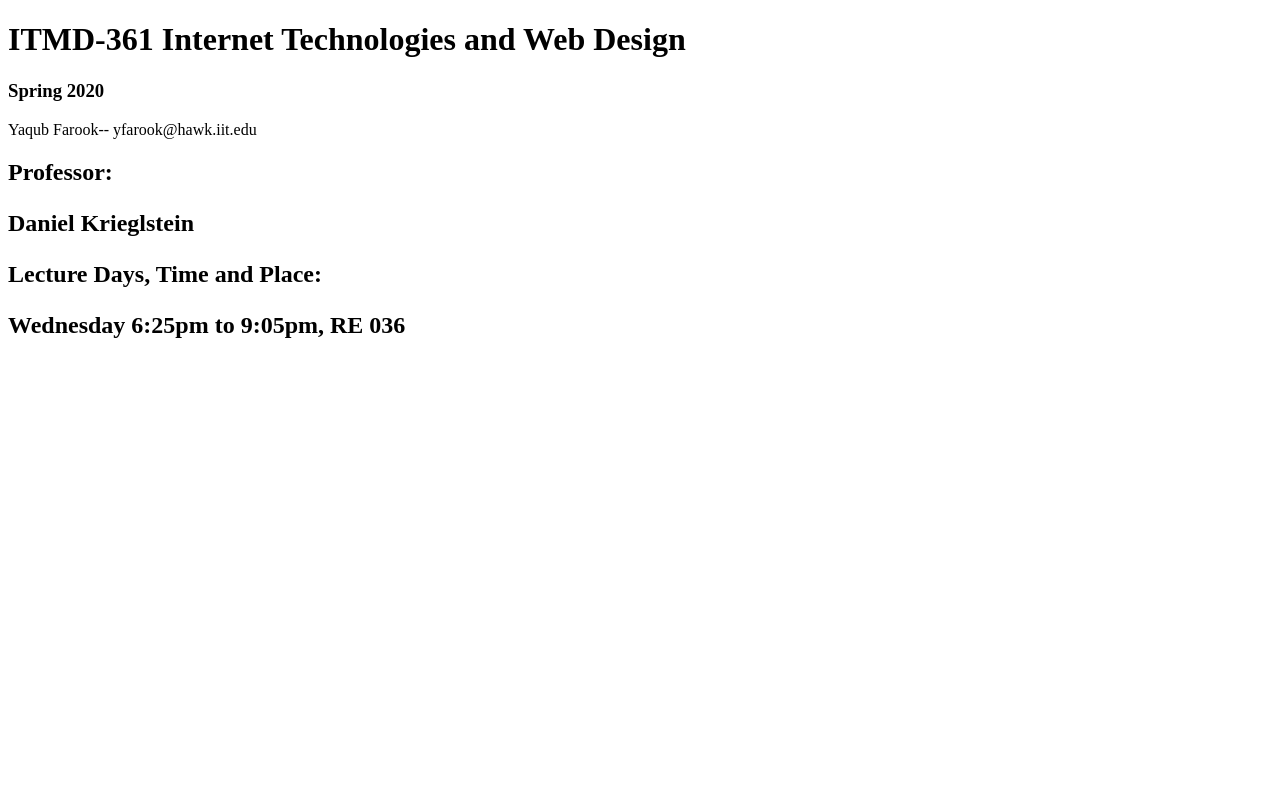
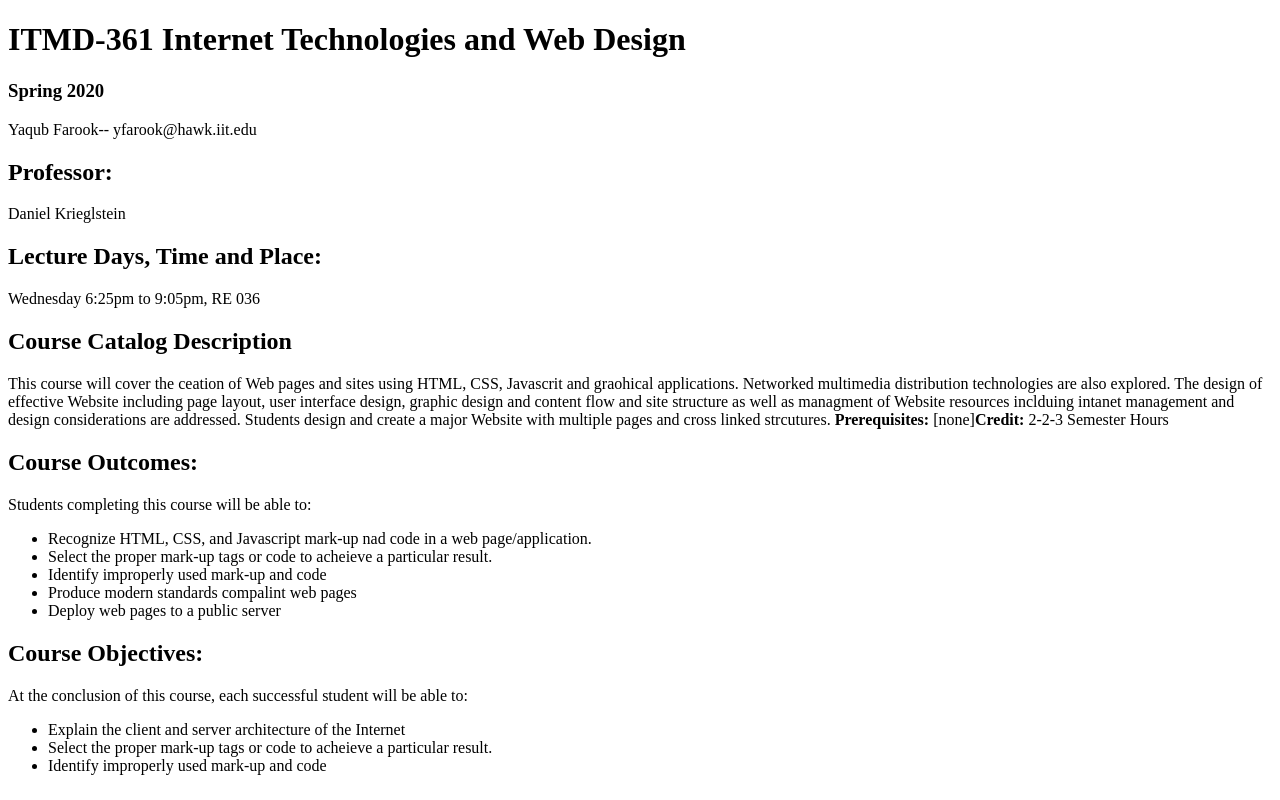
Before and after one commit to yfarook3/itmd-361-lab-2, a plain HTML site: page index.html in a window 1280 px wide. Drawn offline with Linux system fonts and the light colour scheme.

Commit message:
Making more headings and lists

```diff
--- a/index.html
+++ b/index.html
@@ -9,10 +9,36 @@
 	<h1> ITMD-361 Internet Technologies and Web Design </h1>
 	<h3> Spring 2020 </h3>
 	<p> Yaqub Farook-- yfarook@hawk.iit.edu </p>
-	<h2> Professor:
+	<h2> Professor: </h2>
 	<p> Daniel Krieglstein </p>
-	<h2> Lecture Days, Time and Place:
+	<h2> Lecture Days, Time and Place: </h2>
 	<p> Wednesday 6:25pm to 9:05pm, RE 036 </p>
-	<h2
+	<h2> Course Catalog Description </h2>
+	<p> This course will cover the ceation of Web pages and sites using HTML, CSS, Javascrit and graohical applications. Networked multimedia distribution technologies are also explored. The design of effective Website including page layout, user interface design, graphic design and content flow and site structure as well as managment of Website resources inclduing intanet management and design considerations are addressed. Students design and create a major Website with multiple pages and cross linked strcutures. <strong>Prerequisites:</strong> [none]<strong>Credit: </strong> 2-2-3 Semester Hours</p>
+	<h2> Course Outcomes: </h2>
+	<p> Students completing this course will be able to: </p>
+	<ul>
+		<li> Recognize HTML, CSS, and Javascript mark-up nad code in a web page/application. </li>
+		<li> Select the proper mark-up tags or code to acheieve a particular result. </li>
+		<li> Identify improperly used mark-up and code </li>
+		<li> Produce modern standards compalint web pages </li>
+		<li> Deploy web pages to a public server </li>
+	</ul>
+	<h2> Course Objectives: </h2>
+	<p> At the conclusion of this course, each successful student will be able to: </p>
+	<ul>
+		<li> Explain the client and server architecture of the Internet  </li>
+		<li> Select the proper mark-up tags or code to acheieve a particular result. </li>
+		<li> Identify improperly used mark-up and code </li>
+	</ul>
+
+
+
+
+
+
+
+
 </body>
+
 </html>
```
